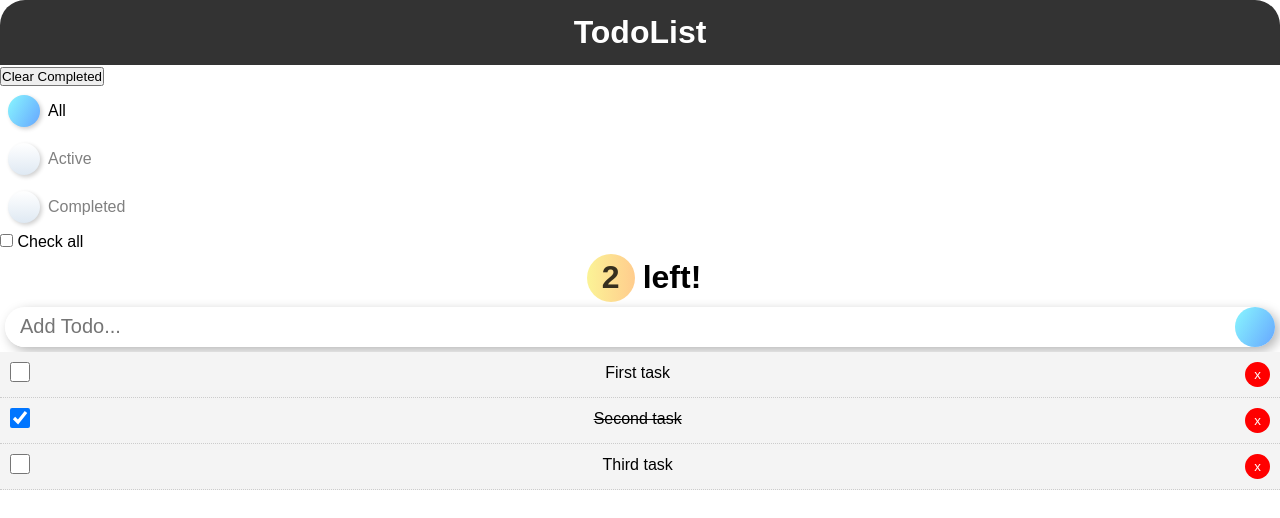
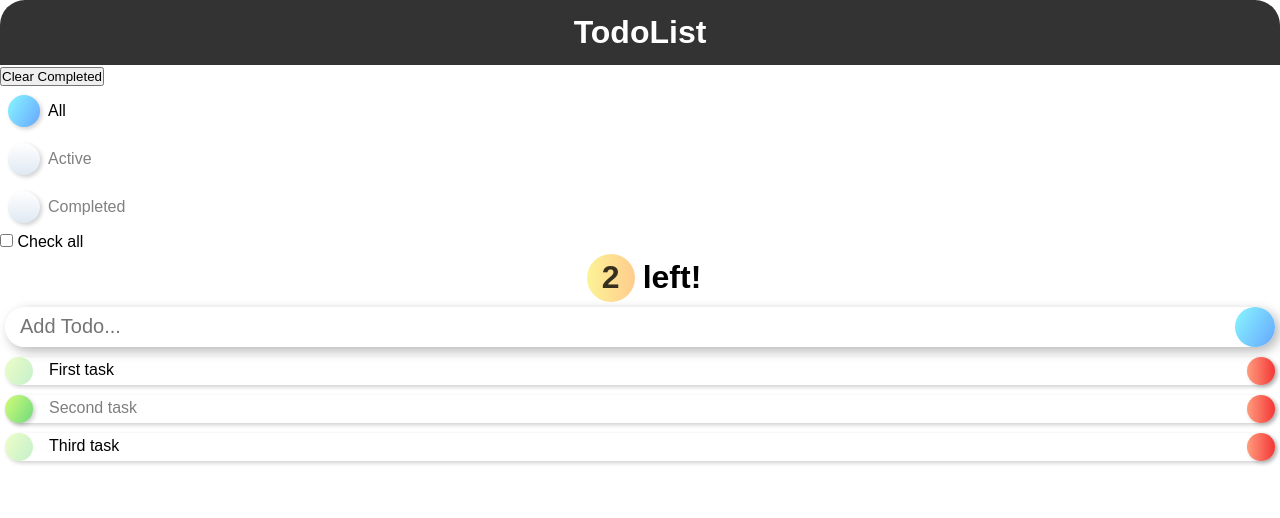
Before and after one commit to jmart790/vue_todo, a Vue app: page /#/ in a window 1280 px wide. Shown: the top 518 px of the page. Built offline with nearby package versions, Linux system fonts and the light colour scheme.

Commit message:
style for individual todo item

```diff
--- a/src/components/TodoItem.vue
+++ b/src/components/TodoItem.vue
@@ -1,8 +1,16 @@
 <template>
   <div class="todo-item">
-    <input type="checkbox" class="complete-btn" v-model="todo.completed" />
-    <div :class="{'is-complete':todo.completed}">{{todo.title}}</div>
-    <button @click="$emit('del-todo', todo.id)" class="del">x</button>
+    <button
+      class="toggle-check"
+      :class=" todo.completed ? 'checked' : 'unchecked' "
+      @click="$emit('toggle-complete', todo.id)"
+    >
+      <i class="fas fa-check"></i>
+    </button>
+    <div class="todo-title" :class="{'is-complete':todo.completed}">{{todo.title}}</div>
+    <button @click="$emit('del-todo', todo.id)" class="del">
+      <i class="fas fa-minus"></i>
+    </button>
   </div>
 </template>
 
@@ -18,35 +26,57 @@ export default {
 };
 </script>
 
-<style scoped>
+<style lang="scss">
 .todo-item {
-  background: #f4f4f4;
-  padding: 10px;
-  border-bottom: 1px #ccc dotted;
-  display: flex;
-  justify-content: space-between;
-}
+  display: grid;
+  grid-template-columns: auto 1fr auto;
+  margin: 10px 5px;
+  border-radius: 25px;
+  box-shadow: 2px 2px 4px rgba(0, 0, 0, 0.187);
 
-.is-complete {
-  text-decoration: line-through;
-}
-.complete-btn {
-  border: solid 1px rgba(128, 128, 128, 0.253);
-  border-radius: 50%;
-  background: white;
-  color: #6bb0ff;
-  font-size: 1rem;
-  cursor: pointer;
-  width: 20px;
-  height: 20px;
-}
-.del {
-  background: #ff0000;
-  color: #fff;
-  border: none;
-  padding: 5px 9px;
-  border-radius: 50%;
-  cursor: pointer;
-  float: right;
+  .toggle-check,
+  .del {
+    box-shadow: 2px 2px 4px rgba(0, 0, 0, 0.187);
+    outline: none;
+    border: none;
+    border-radius: 50%;
+    color: white;
+    font-size: 1rem;
+    cursor: pointer;
+    width: 1.75rem;
+    height: 1.75rem;
+  }
+
+  .toggle-check {
+    background-image: linear-gradient(120deg, #d4fc79 0%, #6fdb7d 100%);
+  }
+  .toggle-check:hover {
+    opacity: 1;
+    box-shadow: 2px 2px 4px rgba(85, 237, 65, 0.187);
+  }
+  .checked {
+    opacity: 1;
+  }
+  .unchecked {
+    box-shadow: none;
+    opacity: 0.4;
+  }
+
+  .todo-title {
+    margin-left: 1rem;
+    display: flex;
+    align-items: center;
+  }
+
+  .is-complete {
+    font-weight: 100;
+    opacity: 0.5;
+  }
+  .del {
+    background-image: linear-gradient(to left, #f43737 0%, #ff9c7e 100%);
+  }
+  .del:hover {
+    box-shadow: 2px 2px 4px rgba(255, 0, 0, 0.187);
+  }
 }
 </style>
```
